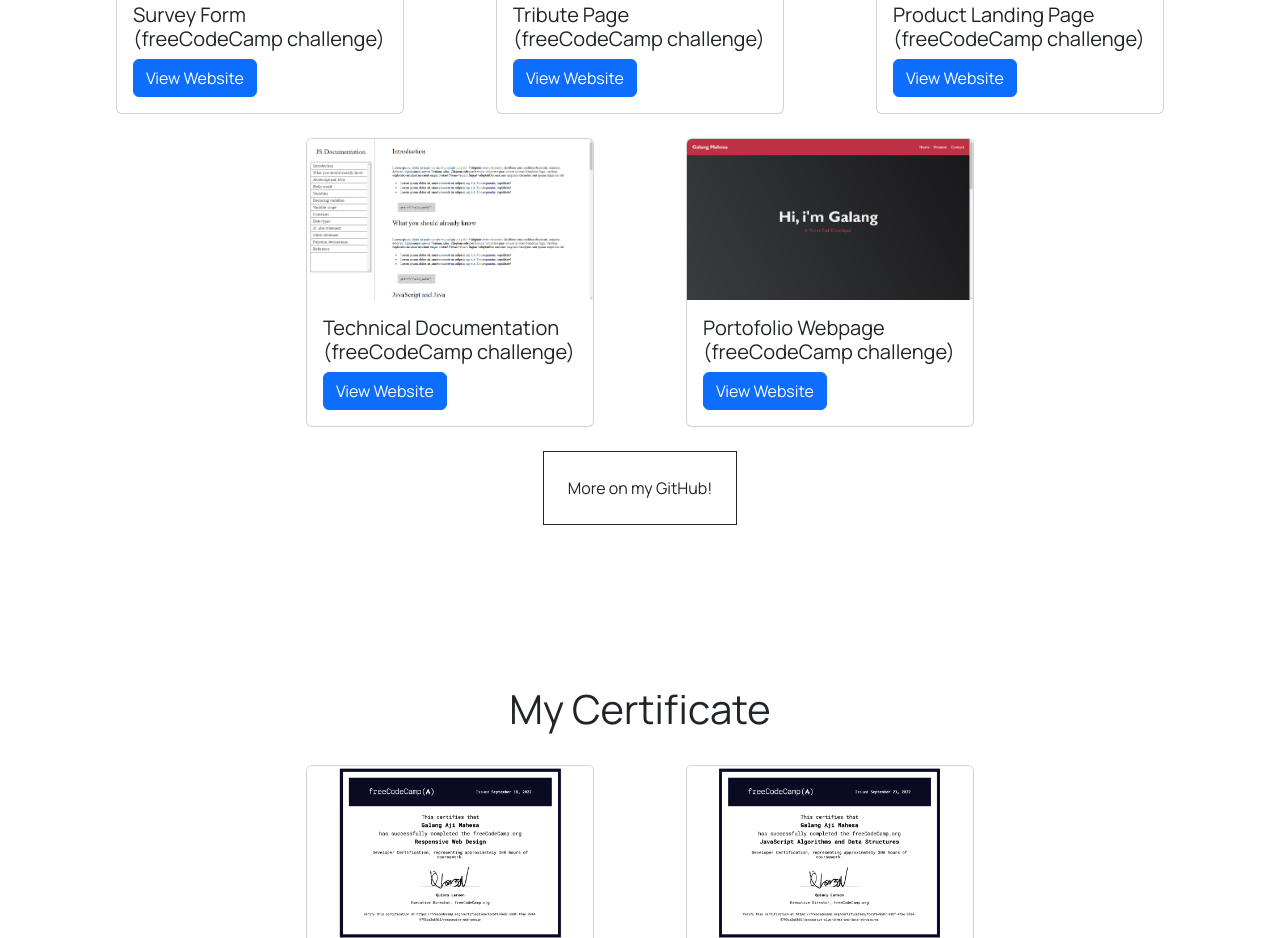
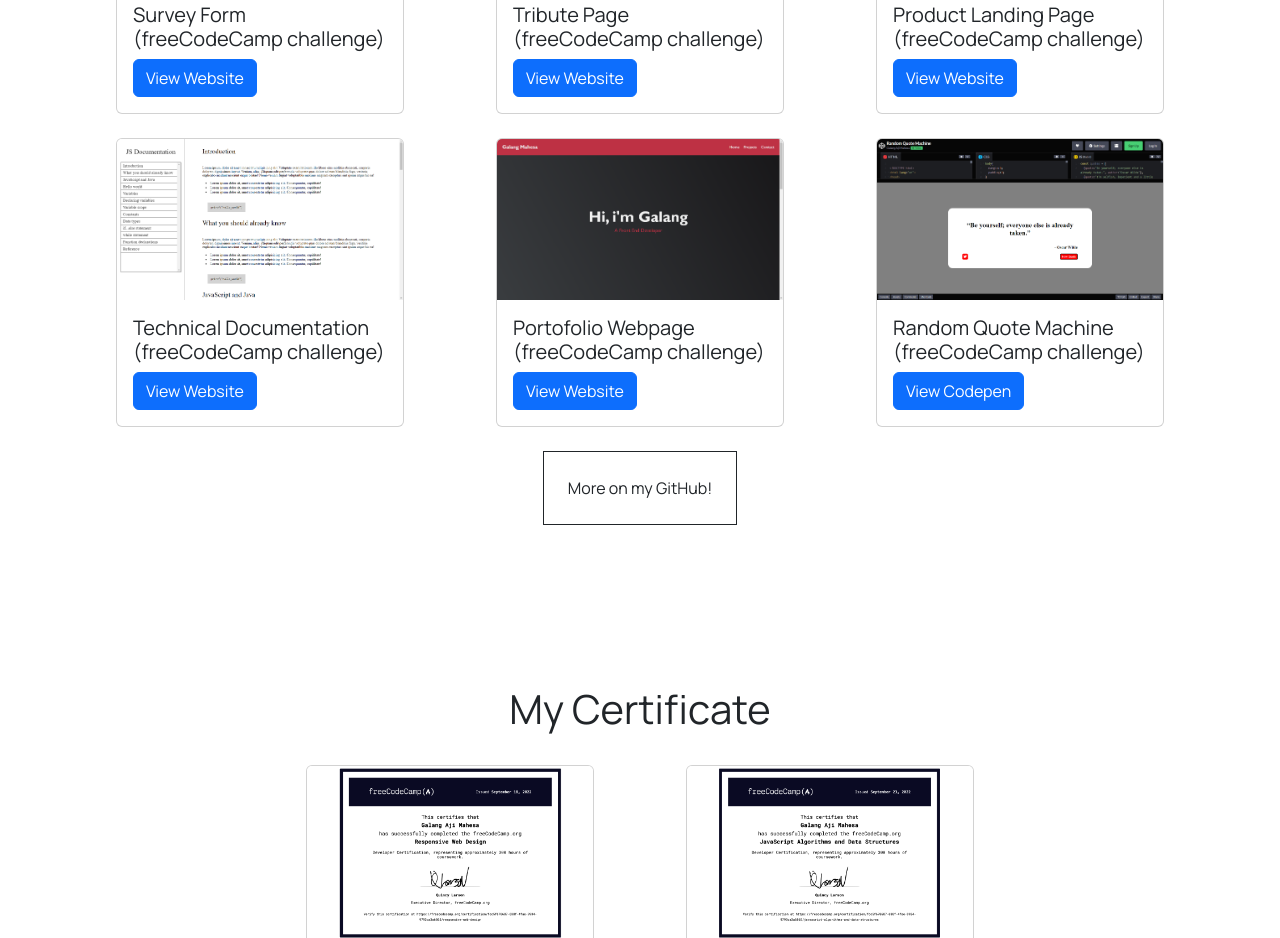
Before and after one commit to gmahesa/gmahesa.github.io, a plain HTML site: page index.html in a window 1280 px wide. Shown: the part 2008-2946 px from the top of the page. Drawn offline with nearby package versions, Linux system fonts and the light colour scheme.

Commit message:
add new portofolio

```diff
--- a/index.html
+++ b/index.html
@@ -197,6 +197,16 @@
               </div>
             </div>
           </div>
+          <div class="col-lg-4 col-md-6">
+            <div class="card mx-auto mb-4" style="width: 18rem">
+              <img src="images/porto9.png" class="card-img-top" alt="Portofolio Webpage" />
+              <div class="card-body">
+                <h5 class="card-title">Random Quote Machine (freeCodeCamp challenge)</h5>
+                <!-- <p class="card-text">Some quick example text to build on the card title and make up the bulk of the card's content.</p> -->
+                <a href="https://codepen.io/galangmahesa99/pen/MWGqWJO" class="btn btn-primary" target="_blank">View Codepen</a>
+              </div>
+            </div>
+          </div>
         </div>
         <div class="row" data-aos="fade-up" data-aos-duration="2000">
           <div class="col-12 text-center">
```
Also changed, not shown: images/porto9.png (added).
